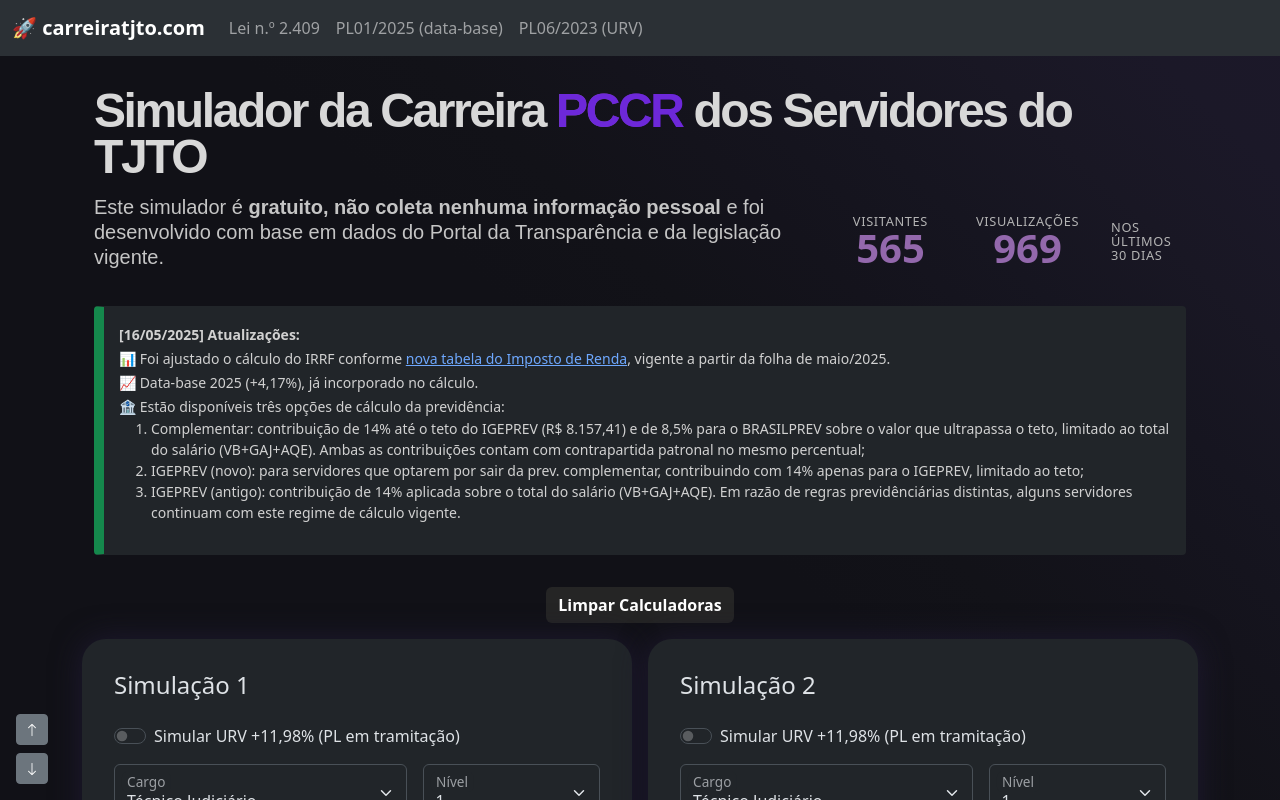
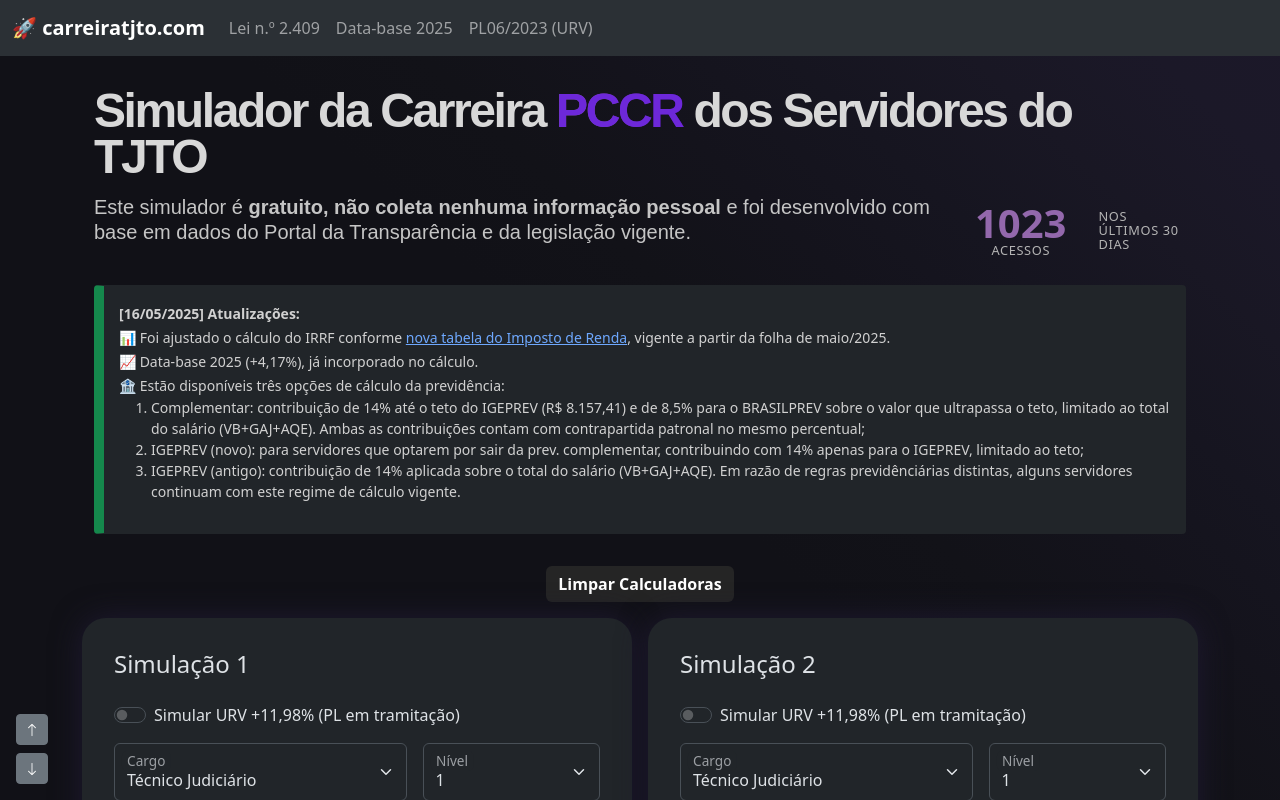
Before and after one commit to guilhermeoq/carreira-tjto, a Vue app: page / in a window 1280 px wide. Shown: the top 800 px of the page. Built offline with nearby package versions, Linux system fonts and the light colour scheme.

Commit message:
update site stats

```diff
--- a/src/components/Calculadora.vue
+++ b/src/components/Calculadora.vue
@@ -23,7 +23,7 @@
           </li>
           <li class="nav-item">
             <a class="nav-link" href="https://sapl.al.to.leg.br/materia/11972/documentoacessorio"
-              target="_blank">PL01/2025 (data-base)</a>
+              target="_blank">Data-base 2025</a>
           </li>
           <li class="nav-item">
             <a class="nav-link" href="https://sapl.al.to.leg.br/materia/9605" target="_blank">PL06/2023 (URV)</a>
@@ -159,9 +159,9 @@
             </div>
             <div class="mb-2">
               <div ></div>
-              <i v-show="calculator.tipoPrevidencia === 'prevcom'"><small>*IGEPREV (14% até o teto) + BRASILPREV (8,5%).</small></i>
-              <i v-show="calculator.tipoPrevidencia === 'igeprevNovo'"><small>*Apenas IGEPREV (14% limitado ao teto).</small></i>
-              <i v-show="calculator.tipoPrevidencia === 'igeprevAntigo'"><small>*Apenas IGEPREV (14% sobre todo o salário).</small></i>
+              <i v-show="calculator.tipoPrevidencia === 'prevcom'"><small>*IGEPREV (14%) + BRASILPREV (8,5%).</small></i>
+              <i v-show="calculator.tipoPrevidencia === 'igeprevNovo'"><small>*IGEPREV (14% limitado ao teto).</small></i>
+              <i v-show="calculator.tipoPrevidencia === 'igeprevAntigo'"><small>*IGEPREV (14% sobre todo o salário).</small></i>
             </div>
           </div>
 
--- a/src/components/SiteStats.vue
+++ b/src/components/SiteStats.vue
@@ -1,16 +1,13 @@
 <template>
-  <div class="site-stats py-2 px-3 d-flex justify-content-center align-items-center gap-5">
+  <div class="site-stats py-2 px-3 d-flex justify-content-center align-items-center">
     <div class="stat" :class="{ 'fade-in': visible }">
-      <div class="label">visitantes</div>
-      <div class="value">{{ animatedVisitors }}</div>
-    </div>
-    <div class="stat" :class="{ 'fade-in': visible }">
-      <div class="label">visualizações</div>
       <div class="value">{{ animatedViews }}</div>
+      <div class="label">acessos</div>
+
     </div>
   </div>
   <div class="site-stats d-flex justify-content-center align-items-center">
-    <div class="label" :class="{ 'fade-in': visible }">nos últimos 30 dias</div>
+    <div class="labelTime" :class="{ 'fade-in': visible }">nos últimos 30 dias</div>
   </div>
 </template>
 
@@ -19,15 +16,13 @@ export default {
   name: 'SiteStats',
   data() {
     return {
-      animatedVisitors: 0,
       animatedViews: 0,
       visible: false,
     }
   },
   mounted() {
     this.visible = true;
-    this.animateNumber('animatedVisitors', 565);
-    this.animateNumber('animatedViews', 969);
+    this.animateNumber('animatedViews', 1023);
   },
   methods: {
     animateNumber(key, target, duration = 1000) {
@@ -67,7 +62,17 @@ export default {
   text-transform: uppercase;
   letter-spacing: 0.05em;
   line-height: 1.1;
+  text-align: center;
 }
+
+.labelTime {
+  font-size: 0.8rem;
+  color: #b4b4b4;
+  text-transform: uppercase;
+  letter-spacing: 0.05em;
+  line-height: 1.1;
+}
+
 .dot {
   font-size: 1.5rem;
   line-height: 0;
```
